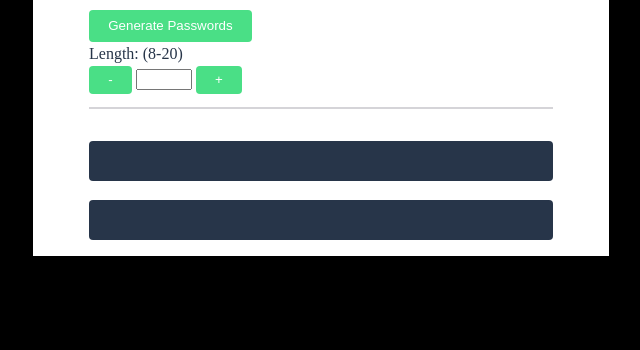
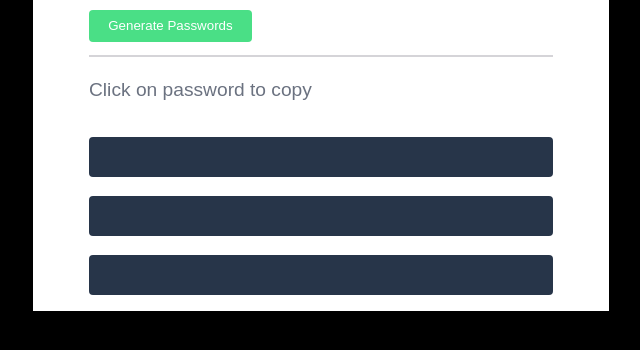
Before and after one commit to don-z3r0/random-password-generator, a plain HTML site: page index.html in a window 1280 px wide. Shown: the part 236-586 px from the top of the page, without its empty margins (319-959 px from the left). Drawn offline with Linux system fonts and the light colour scheme; a web font is replaced by a local one.

Commit message:
Update index.html

```diff
--- a/index.html
+++ b/index.html
@@ -9,7 +9,6 @@
     </head>
     <body>
         <main>
-
             <!-- Light Dark Mode Toggle -->
             <div class="togglemode">
                 <input type="checkbox" class="checkbox" id="checkbox" />
@@ -19,32 +18,22 @@
                     <span class="ball"></span>
                 </label>
             </div>
-
             <!-- Header -->
             <h1 id="heading-el">Generate <span class="color">random passwords</span></h1>
             <p id="paragraph-el">Never use an insecure password again</p>
-
             <!-- Password Controls -->
             <div class="controls-wrapper">
-                <button id="generate-el" onclick="generatePass()">Generate Passwords</button>
-                <div class="controls">
-                    <label for="passlength">Length: (8-20)</label>
-                    <div id="length-controls">
-                        <button id="decrement" onclick="decrement()">-</button>
-                        <input id="passlength" type="number" min="8" max="20" inputmode="numeric" />
-                        <button id="increment" onclick="increment()">+</button>
-                    </div>
-                </div>
+                <button id="generate-el">Generate Passwords</button>
             </div>
             <hr>
-
             <!-- Password Display -->
+			<p id="copy-desc">Click on password to copy</p>
             <div id="pass-wrapper">
                 <div id="passone-el" class="pass" onclick="copyPassOne()"></div>
                 <div id="passtwo-el" class="pass" onclick="copyPassTwo()"></div>
+                <div id="passthree-el" class="pass" onclick="copyPassThree()"></div>
             </div>
         </main>
-
-        <script src="scripts/index.js"></script>
+        <script src="index.js"></script>
     </body>
 </html>
```
